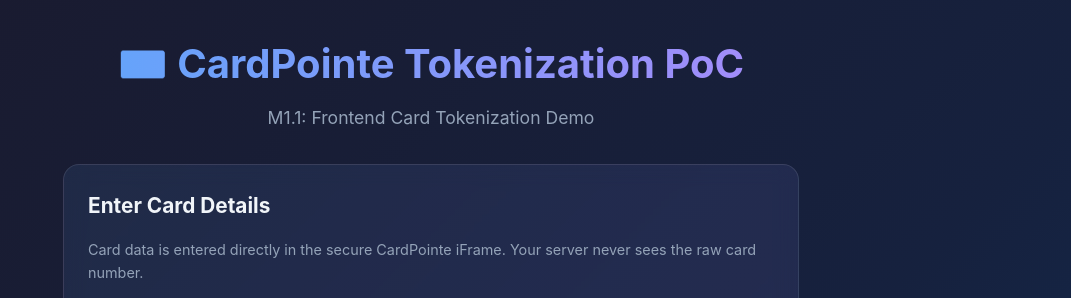
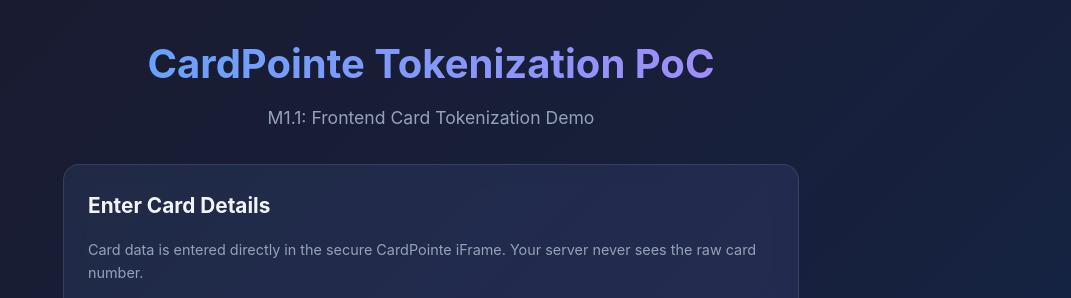
Before and after one commit to yaiechnyk-oleh/cardpointe-poc, a website: page frontend/index.html in a window 1280 px wide. Shown: the top 298 px of the page, without its empty margins (209-1280 px from the left). Drawn offline with Linux system fonts and the light colour scheme.

Commit message:
docs: add comprehensive README with screenshots
- Add README.md with full documentation
- Include screenshots of frontend UI (docs/ folder)
- Document API client usage with code examples
- Add mermaid sequence diagrams for tokenization flow
- Include test card reference table
- Clean up code comments

```diff
--- a/frontend/index.html
+++ b/frontend/index.html
@@ -11,7 +11,7 @@
 <body>
   <div class="container">
     <header>
-      <h1>💳 CardPointe Tokenization PoC</h1>
+      <h1>CardPointe Tokenization PoC</h1>
       <p class="subtitle">M1.1: Frontend Card Tokenization Demo</p>
     </header>
 
--- a/frontend/styles.css
+++ b/frontend/styles.css
@@ -1,5 +1,3 @@
-/* CardPointe Tokenization PoC Styles */
-
 * {
   box-sizing: border-box;
   margin: 0;
```
Also changed, not shown: src/client.ts (+2 -7 lines), src/config.ts (+0 -7 lines), src/demo.ts (+5 -5 lines), README.md (added), docs/frontend-info.png (added), docs/frontend-main.png (added).
